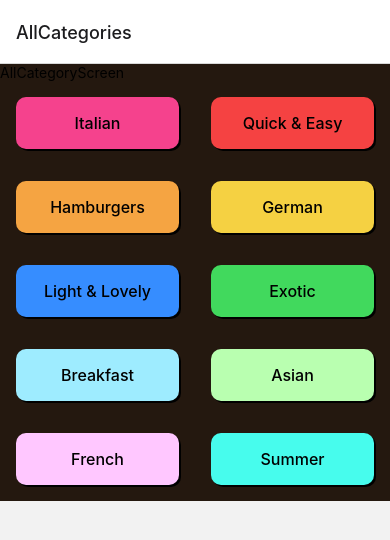
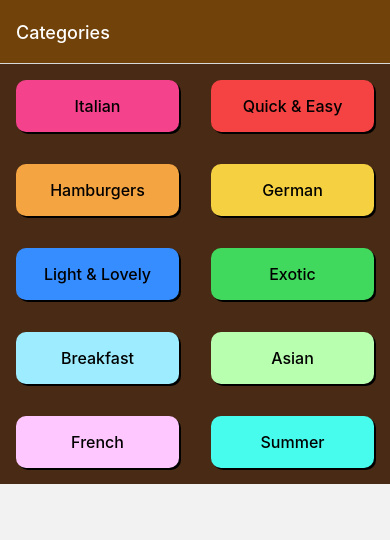
Before and after one commit to sohretturaman/mealsApp_rnPracticalGuide, a React Native app: screen /AllCategories in a window 390 px wide. Shown: the top 540 px of the page. Built offline with nearby package versions, Linux system fonts and the light colour scheme.

Commit message:
done with screen s uı

```diff
--- a/App.js
+++ b/App.js
@@ -4,6 +4,7 @@ import AllCategoryScreen from './src/screens/AllCategoryScreen';
 import {NavigationContainer} from '@react-navigation/native';
 import {createStackNavigator} from '@react-navigation/stack';
 import CategoryDetails from './src/screens/CategoryDetails';
+import MealDetails from './src/screens/MealDetails';
 
 const Stack = createStackNavigator();
 const App = () => {
@@ -11,9 +12,22 @@ const App = () => {
     <>
       <StatusBar barStyle={'light-content'} />
       <NavigationContainer>
-        <Stack.Navigator>
-          <Stack.Screen name="AllCategories" component={AllCategoryScreen} />
-          <Stack.Screen name="CategoryDetails" component={CategoryDetails} />
+        <Stack.Navigator
+          screenOptions={{
+            headerStyle: {backgroundColor: '#714209'},
+            headerTintColor: 'white',
+          }}>
+          <Stack.Screen
+            name="AllCategories"
+            component={AllCategoryScreen}
+            options={{title: 'Categories'}}
+          />
+          <Stack.Screen
+            name="CategoryDetails"
+            component={CategoryDetails}
+            // options={{title: 'Meals Overview'}}
+          />
+          <Stack.Screen name="mealDetails" component={MealDetails} />
         </Stack.Navigator>
       </NavigationContainer>
     </>
--- a/package.json
+++ b/package.json
@@ -17,7 +17,8 @@
     "react-native": "0.72.6",
     "react-native-gesture-handler": "^2.13.3",
     "react-native-safe-area-context": "^4.7.3",
-    "react-native-screens": "^3.26.0"
+    "react-native-screens": "^3.26.0",
+    "react-native-virtualized-view": "^1.0.0"
   },
   "devDependencies": {
     "@babel/core": "^7.20.0",
--- /dev/null
+++ b/src/components/ListComponent.js
@@ -0,0 +1,44 @@
+import {StyleSheet, Text, View, FlatList} from 'react-native';
+import React from 'react';
+
+const ListComponent = ({data}) => {
+  const renderItem = ({item}) => {
+    return (
+      <View style={styles.itemWrapper}>
+        <Text style={styles.itemTitle}>{item}</Text>
+      </View>
+    );
+  };
+  return (
+    <View style={styles.container}>
+      <FlatList
+        data={data}
+        renderItem={renderItem}
+        keyExtractor={item => item}
+      />
+    </View>
+  );
+};
+
+export default ListComponent;
+
+const styles = StyleSheet.create({
+  itemWrapper: {
+    backgroundColor: '#DDB075',
+    margin: 5,
+    width: '90%',
+    minWidth: '80%',
+    borderRadius: 10,
+    padding: 5,
+  },
+  container: {
+    justifyContent: 'center',
+    alignItems: 'center',
+    marginBottom: 10,
+  },
+  itemTitle: {
+    fontSize: 15,
+    fontWeight: '400',
+    color: 'black',
+  },
+});
--- a/src/components/MealsComp.js
+++ b/src/components/MealsComp.js
@@ -1,22 +1,28 @@
-import {StyleSheet, Text, View, Image} from 'react-native';
+import {StyleSheet, Text, View, Image, Pressable} from 'react-native';
 import React from 'react';
+import {useNavigation} from '@react-navigation/native';
+import SubTitlesComp from './SubTitlesComp';
 
 const MealsComp = props => {
-  console.log('image', props.imageUrl);
+  // console.log('image', props.imageUrl);
+
+  const navigation = useNavigation();
+  const handlePress = () => {
+    navigation.navigate('mealDetails', {mealId: props.id});
+  };
   return (
-    <View>
-      <View style={styles.titleWrapper}>
-        <Text style={styles.title}>{props.title}</Text>
-        <Text style={styles.duration}>{props.duration} min </Text>
-      </View>
-      <View style={styles.imageWrapper}>
-        <Image source={{uri: props.imageUrl}} style={styles.imageStyle} />
-      </View>
-      <View>
-        <Text style={styles.ingredientsTitle}>INGREDIENTS</Text>
-        <Text>{props.ingredients} </Text>
-        <Text>{props.steps}</Text>
-      </View>
+    <View style={styles.container}>
+      <Pressable
+        style={({pressed}) => (pressed ? styles.pressed : null)}
+        onPress={handlePress}>
+        <View style={styles.imageWrapper}>
+          <Image source={{uri: props.imageUrl}} style={styles.imageStyle} />
+        </View>
+        <View>
+          <Text style={styles.title}>{props.title}</Text>
+        </View>
+        <SubTitlesComp {...props} />
+      </Pressable>
     </View>
   );
 };
@@ -24,22 +30,29 @@ const MealsComp = props => {
 export default MealsComp;
 
 const styles = StyleSheet.create({
+  container: {
+    margin: 10,
+    borderRadius: 20,
+    borderColor: 'black',
+    borderWidth: 0.5,
+    elevation: 4,
+    shadowColor: 'black',
+    shadowOffset: {height: 2, width: 0},
+    backgroundColor: 'white',
+  },
   imageStyle: {
     height: 150,
-    width: '100%',
-    padding: 2,
-    margin: 2,
+    overflow: 'hidden',
+    borderTopRightRadius: 20,
+    borderTopLeftRadius: 20,
   },
-  titleWrapper: {
-    flexDirection: 'row',
-    justifyContent: 'space-between',
-    flex: 1,
-  },
+
   title: {
-    fontSize: 20,
+    fontSize: 18,
     color: '#65451F',
     padding: 5,
     fontWeight: '500',
+    alignSelf: 'center',
   },
   duration: {
     fontSize: 17,
@@ -53,5 +66,13 @@ const styles = StyleSheet.create({
     fontSize: 16,
     color: '#65451F',
     padding: 5,
+    alignSelf: 'center',
+  },
+  content: {
+    fontSize: 15,
+    fontWeight: '500',
+  },
+  pressed: {
+    opacity: 0.5,
   },
 });
--- /dev/null
+++ b/src/components/SubTitlesComp.js
@@ -0,0 +1,29 @@
+import {StyleSheet, Text, View} from 'react-native';
+import React from 'react';
+
+const SubTitlesComp = props => {
+  return (
+    <View style={styles.subTitleWrapper}>
+      <Text style={styles.subtitle}>{props.complexity} </Text>
+      <Text style={styles.subtitle}>{props.affordability}</Text>
+      <Text style={styles.subtitle}>{props.duration} min </Text>
+    </View>
+  );
+};
+
+export default SubTitlesComp;
+
+const styles = StyleSheet.create({
+  subTitleWrapper: {
+    flexDirection: 'row',
+    justifyContent: 'space-evenly',
+    flex: 1,
+    padding: 10,
+  },
+  subtitle: {
+    fontSize: 14,
+    fontWeight: '500',
+    color: 'black',
+    marginHorizontal: 2,
+  },
+});
--- a/src/screens/AllCategoryScreen.js
+++ b/src/screens/AllCategoryScreen.js
@@ -24,7 +24,6 @@ function AllCategoryScreen() {
   };
   return (
     <View style={styles.container}>
-      <Text>AllCategoryScreen</Text>
       <View style={styles.itemContiner}>
         <FlatList
           key={key}
@@ -44,6 +43,6 @@ export default AllCategoryScreen;
 const styles = StyleSheet.create({
   container: {
     width: '100%',
-    backgroundColor: '#24180f',
+    backgroundColor: '#482A15',
   },
 });
--- a/src/screens/CategoryDetails.js
+++ b/src/screens/CategoryDetails.js
@@ -1,12 +1,20 @@
 import {StyleSheet, Text, View, FlatList} from 'react-native';
-import React, {useEffect, useState} from 'react';
-import {useRoute} from '@react-navigation/native';
-import {MEALS} from '../data/dummy-data';
+import React, {useEffect, useLayoutEffect, useState} from 'react';
+import {useNavigation, useRoute} from '@react-navigation/native';
+import {MEALS, CATEGORIES} from '../data/dummy-data';
 import MealsComp from '../components/MealsComp';
 
 const CategoryDetails = () => {
+  const navigation = useNavigation();
   const route = useRoute();
   const catId = route.params.categoryId;
+
+  useLayoutEffect(() => {
+    const categoryTitle = CATEGORIES.find(
+      categoryId => categoryId.id == catId,
+    ).title;
+    navigation.setOptions({title: categoryTitle});
+  }, [navigation, catId]);
 
   //important , filter data according to id
   const MealsData = MEALS.filter(mealItem => {
@@ -16,13 +24,14 @@ const CategoryDetails = () => {
   const renderItem = funcItem => {
     const item = funcItem.item;
     const mealProps = {
+      id: item.id,
       title: item.title,
       duration: item.duration,
-      ingredients: item.ingredients,
-      steps: item.steps,
+      complexity: item.complexity,
+      affordability: item.affordability,
       imageUrl: item.imageUrl,
     };
-    console.log('meal props', mealProps.imageUrl);
+    // console.log('meal props', mealProps.imageUrl);
 
     return (
       <View>
@@ -32,7 +41,7 @@ const CategoryDetails = () => {
   };
 
   return (
-    <View>
+    <View style={styles.container}>
       <FlatList data={MealsData} renderItem={renderItem} />
     </View>
   );
@@ -40,4 +49,9 @@ const CategoryDetails = () => {
 
 export default CategoryDetails;
 
-const styles = StyleSheet.create({});
+const styles = StyleSheet.create({
+  container: {
+    backgroundColor: '#482A15',
+    flex: 1,
+  },
+});
--- /dev/null
+++ b/src/screens/MealDetails.js
@@ -0,0 +1,70 @@
+import {StyleSheet, Text, View, Image, FlatList} from 'react-native';
+import React from 'react';
+import {useNavigation, useRoute} from '@react-navigation/native';
+import {MEALS} from '../data/dummy-data';
+import ListComponent from '../components/ListComponent';
+import {ScrollView} from 'react-native-virtualized-view';
+
+const MealDetails = () => {
+  const route = useRoute();
+  const mealId = route.params.mealId;
+
+  const data = MEALS.find(item => item.id === mealId);
+  // console.log('data from meals', data.ingredients);
+
+  return (
+    <ScrollView>
+      <View style={styles.container}>
+        <View>
+          <Image source={{uri: data.imageUrl}} style={styles.imageStyle} />
+        </View>
+
+        <Text style={styles.title}>{data.title}</Text>
+
+        <View style={styles.contentWrapper}>
+          <Text style={styles.subtitle}>INGREDIENTS</Text>
+          <ListComponent data={data.ingredients} />
+        </View>
+
+        <View style={styles.contentWrapper}>
+          <Text style={styles.subtitle}>STEPS</Text>
+          <ListComponent data={data.steps} />
+        </View>
+      </View>
+    </ScrollView>
+  );
+};
+
+export default MealDetails;
+
+const styles = StyleSheet.create({
+  imageStyle: {
+    height: 200,
+    width: '100%',
+    padding: 5,
+    marginBottom: 5,
+  },
+  container: {
+    backgroundColor: '#482A15',
+    flex: 1,
+  },
+  title: {
+    fontSize: 20,
+    fontWeight: 'bold',
+    color: 'white',
+    alignSelf: 'center',
+    padding: 5,
+    margin: 5,
+  },
+  subtitle: {
+    fontSize: 15,
+    color: 'white',
+    fontWeight: '500',
+    padding: 10,
+  },
+  contentWrapper: {
+    justifyContent: 'center',
+    alignContent: 'center',
+    marginHorizontal: 10,
+  },
+});
```
Also changed, not shown: 1 other file (tests, documents, lock files or other folders).
